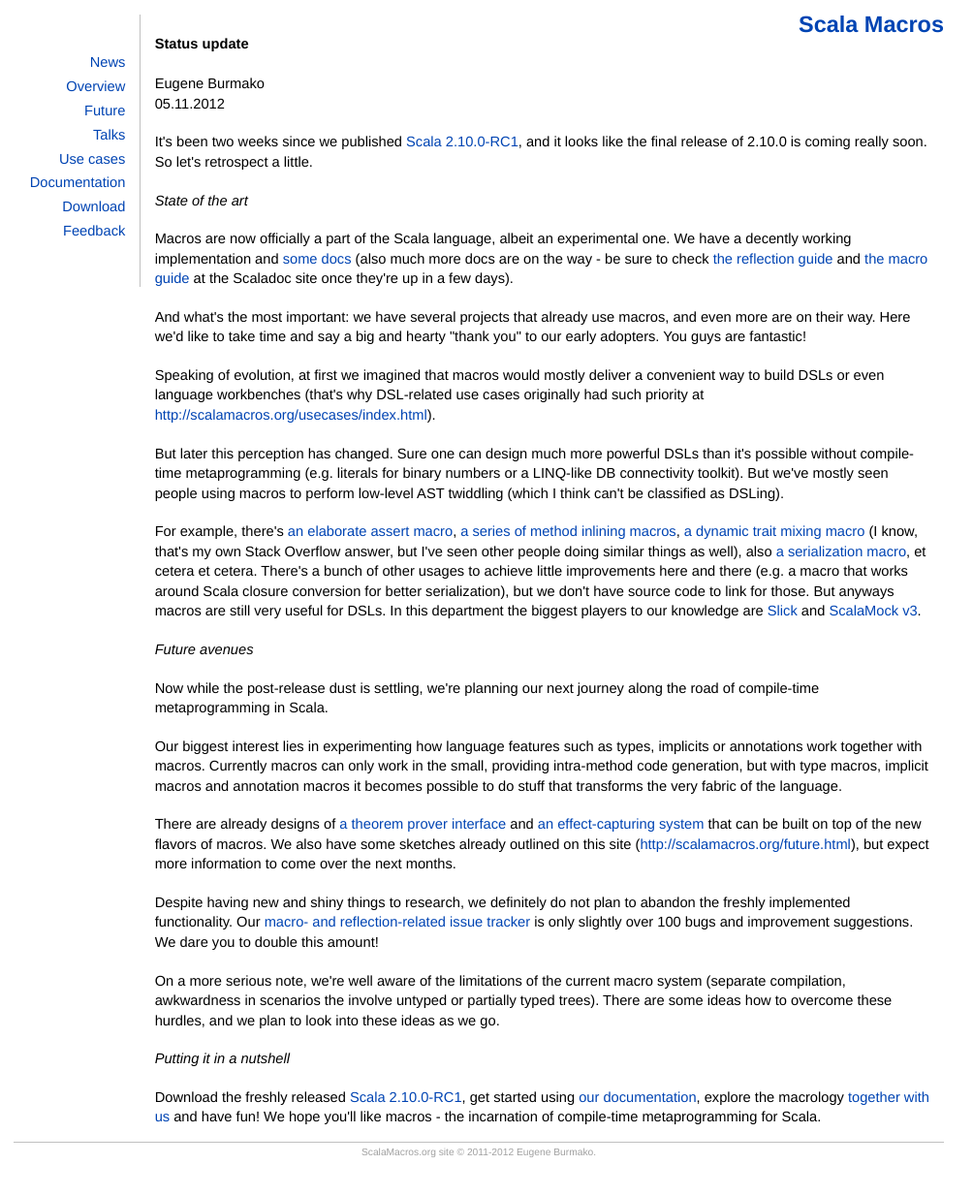
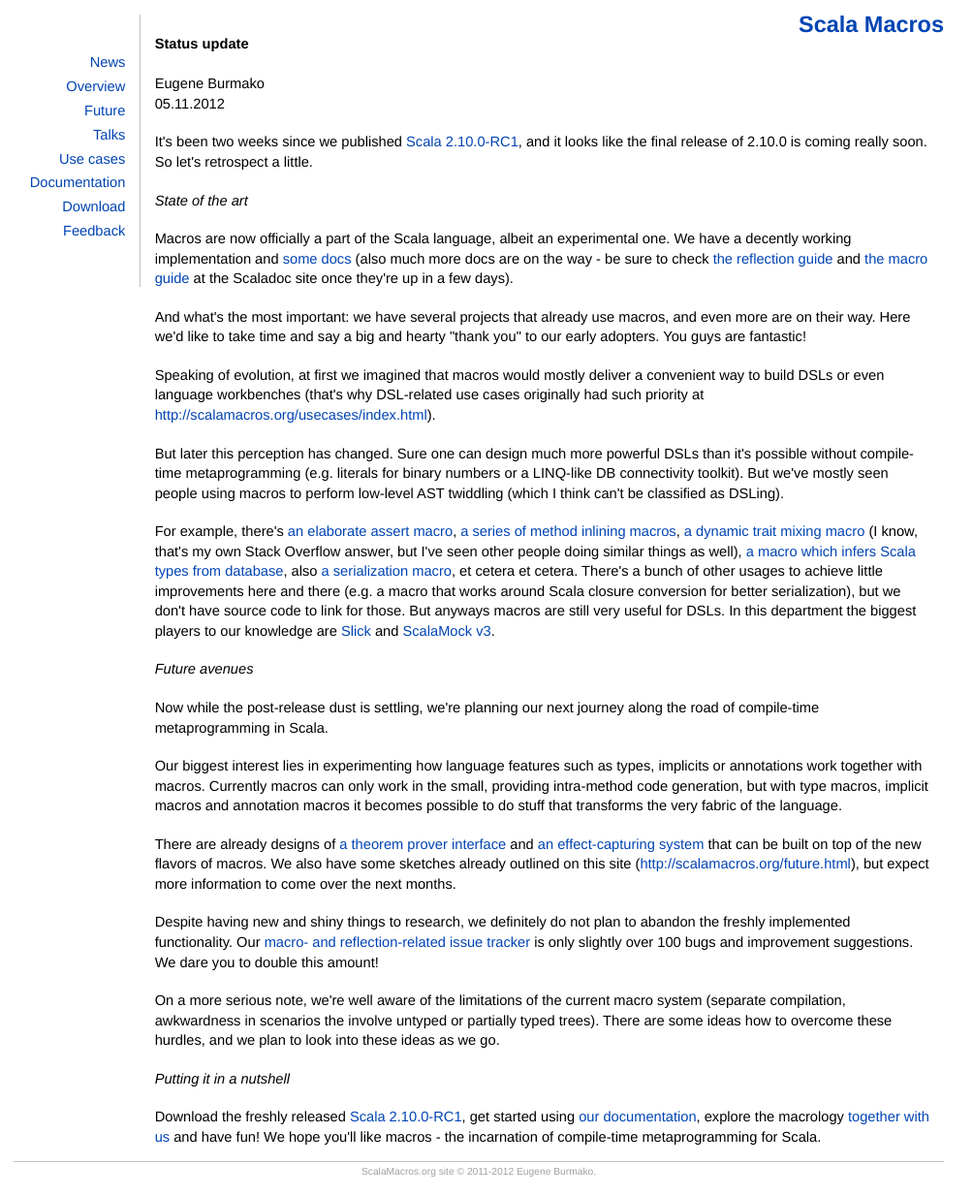
Before and after one commit to scalamacros/scalamacros.github.com, a Jekyll site: the page built from news/_posts/2012-11-05-status-update.html, in a window 1280 px wide. Shown: the whole page at 97% size, without its empty margins (146-1150 px from the left). Built offline with Jekyll 4.4.1, drawn with Linux system fonts in a browser that asks for light colours; comment, search, counter and statistics services are not loaded.

Commit message:
added a reference to sqltyped

```diff
--- a/news/_posts/2012-11-05-status-update.html
+++ b/news/_posts/2012-11-05-status-update.html
@@ -31,6 +31,7 @@
 <a href="https://github.com/paulp/declosurify">a series of method inlining macros</a>,
 <a href="http://stackoverflow.com/questions/10373318/mixing-in-a-trait-dynamically/10387200#10387200">a dynamic trait mixing macro</a>
 (I know, that's my own Stack Overflow answer, but I've seen other people doing similar things as well),
+<a href="https://github.com/jonifreeman/sqltyped">a macro which infers Scala types from database</a>,
 also <a href="https://bitbucket.org/jaroslav/scala-macro-serialization/">a serialization macro</a>, et cetera et cetera.
 There's a bunch of other usages to achieve little improvements here and there (e.g. a macro that works around Scala closure conversion
 for better serialization), but we don't have source code to link for those. But anyways macros are still very useful for DSLs.
```
